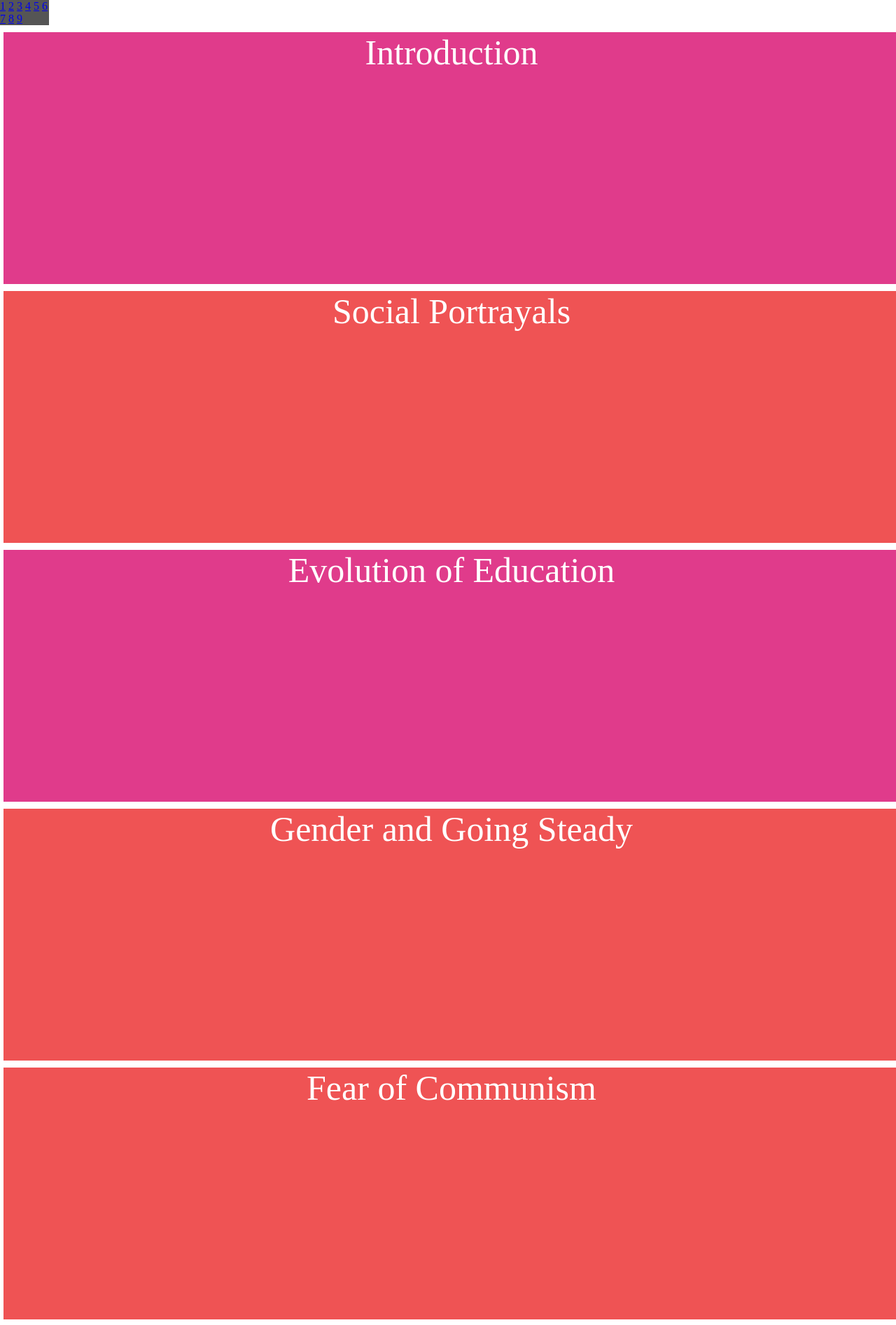
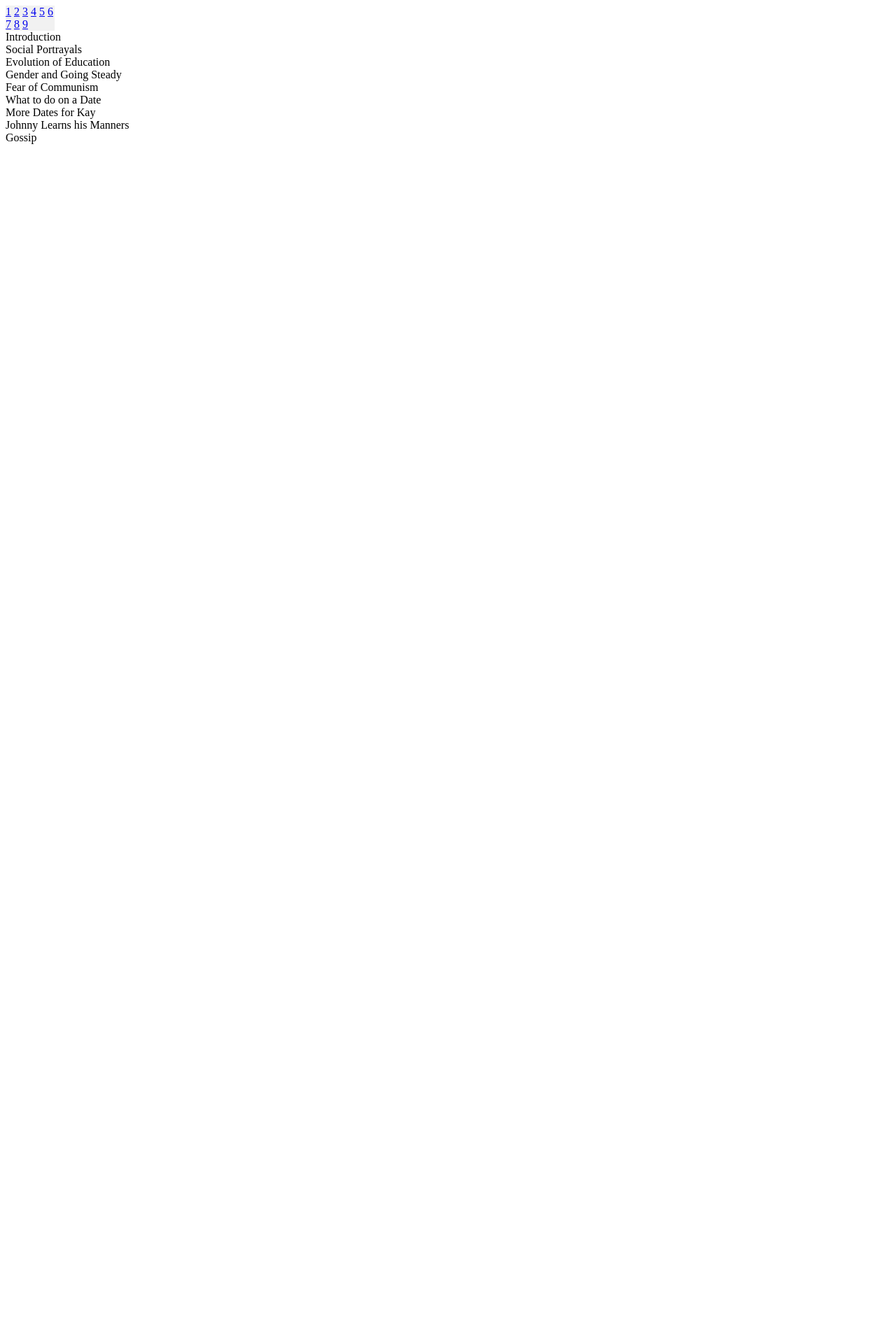
Before and after one commit to JOSH-KO/JOSH-KO.github.io, a Jekyll site: the page Exhibits/SocialGuidanceFilms.html, which Jekyll copies as it is, in a window 1280 px wide. Shown: the top 1894 px of the page at 70% size. Built offline with Jekyll 4.4.1, drawn with Linux system fonts in a browser that asks for light colours; after the commit the page ends 900 px from its top, so only the background shows below that.

Commit message:
Update SocialGuidanceFilms.html

```diff
--- a/Exhibits/SocialGuidanceFilms.html
+++ b/Exhibits/SocialGuidanceFilms.html
@@ -3,39 +3,8 @@
 
 <head>
 	<meta charset="UTF-8">
-	<meta http-equiv="X-UA-Compatible" content="IE=edge">
-	<meta name="viewport" content=
-		"width=device-width, initial-scale=1.0">
 	<link href="/Exhibits/Exhibits.css" rel="stylesheet" type="text/css">
 	<title>Social Guidance Film Exhibit</title>
-
-	<style>
-		* {
-			margin: 0;
-			padding: 0;
-		}
-
-		body {
-			width: 100vw;
-			height: 100vh;
-		}
-
-		.section {
-			width: 100vw;
-			height: 40vh;
-			background-color: #EF5354;
-			font-size: 50px;
-			color: white;
-			text-align: center;
-			margin: 10px 5px;
-		}
-
-		.one,
-		.three {
-			background-color: #E03B8B;
-		}
-
-	</style>
 </head>
 
 <body>
```
